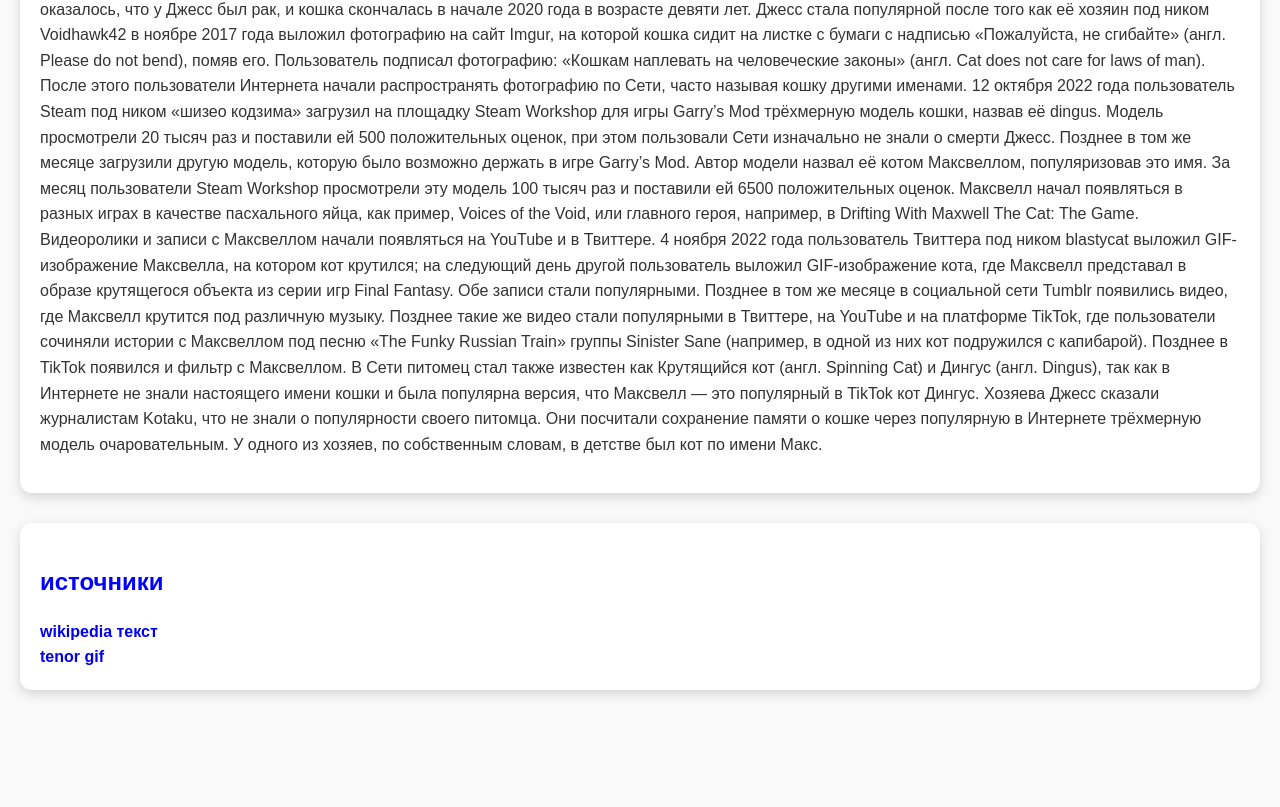
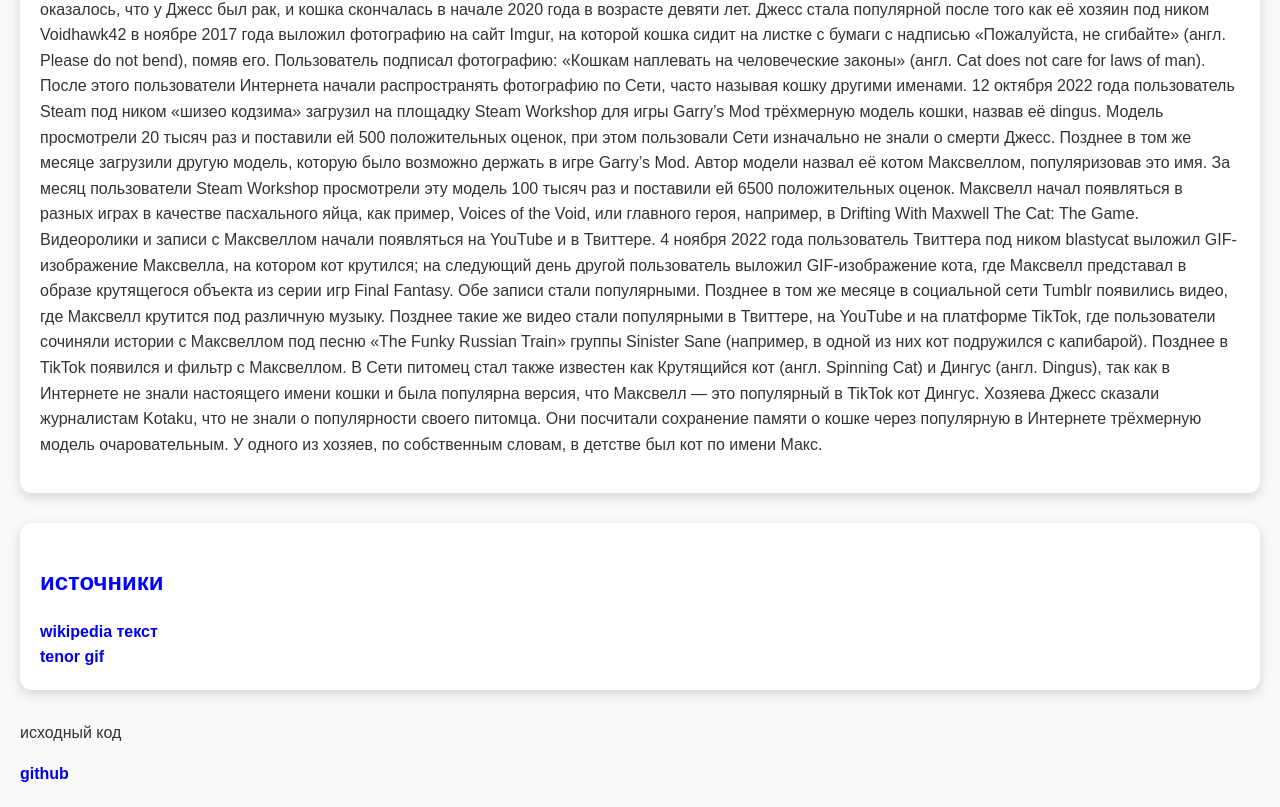
Before and after one commit to lev246990-lab/lev246990-lab.github.io, a plain HTML site: page index.html in a window 1280 px wide. Shown: the part 1335-2142 px from the top of the page. Before the commit the page ends 2075 px from the top, so only its background shows below. Drawn offline with Linux system fonts and the light colour scheme.

Commit message:
Update index.html

```diff
--- a/index.html
+++ b/index.html
@@ -55,6 +55,9 @@
         <br>
         <a href="https://tenor.com/ru/view/maxwell-kocykvr-maxwellcat-max-maxwel-gif-17324006453246682051"><b>tenor</b> gif</a>
     </div>
+		 <div>
+				<p>	исходный код</p>
+				<a href=2"https://github.com/lev246990-lab/lev246990-lab.github.io">github</a>
     <script>
         function pss() {
     console.log("=== МАКСВЕЛЛ УСЛЫШАЛ ТЕБЯ ===");
```
